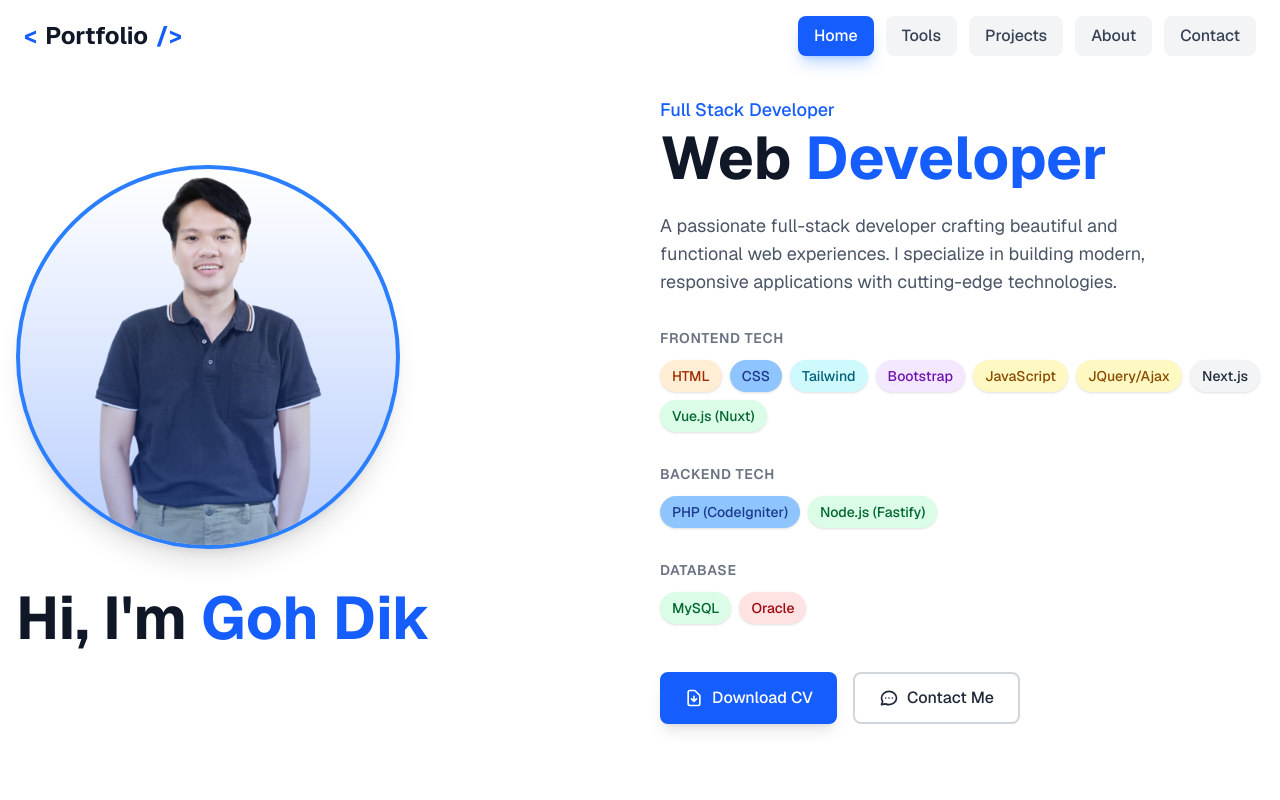
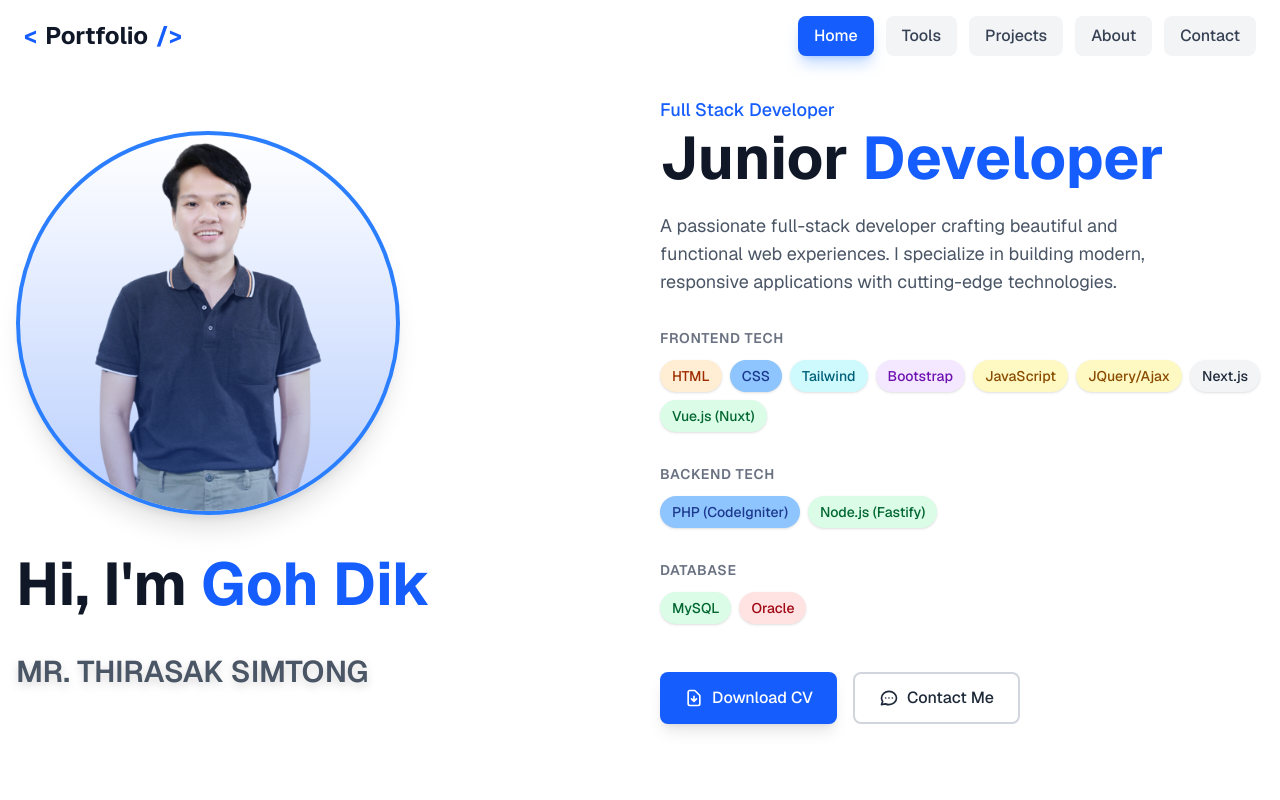
Before and after one commit to gohdick/my-portfolio-spa, a Next.js app: page / in a window 1280 px wide. Shown: the top 800 px of the page. Built offline with nearby package versions, Linux system fonts and the light colour scheme; a web font is replaced by a local one.

Commit message:
✨ Update project all file

```diff
--- a/components/About.jsx
+++ b/components/About.jsx
@@ -67,9 +67,9 @@ export default function About() {
               <div className="space-y-6">
                 <div className="relative pl-8 border-l-2 border-blue-600 dark:border-blue-400">
                   <div className="absolute w-4 h-4 bg-blue-600 dark:bg-blue-400 rounded-full -left-[9px] top-0"></div>
-                  <h4 className="text-lg font-bold">Full Stack Web Developer</h4>
+                  <h4 className="text-lg font-bold">Junior Developer</h4>
                   <p className="text-blue-600 dark:text-blue-400">BIZPOTENTIAL • Present</p>
-                  <p className="mt-2 text-gray-600 dark:text-gray-300">Developing web applications using PHP, CodeIgniter, MySQL, Oracle, JavaScript, jQuery, and Bootstrap.</p>
+                  <p className="mt-2 text-gray-600 dark:text-gray-300">Developing web applications using PHP (CodeIgniter), MySQL, Oracle, JavaScript, jQuery, and Bootstrap.</p>
                 </div>
               </div>
             </div>
--- a/components/Contact.jsx
+++ b/components/Contact.jsx
@@ -116,11 +116,7 @@ export default function Contact() {
                     <path d="M8 0C3.58 0 0 3.58 0 8c0 3.54 2.29 6.53 5.47 7.59.4.07.55-.17.55-.38 0-.19-.01-.82-.01-1.49-2.01.37-2.53-.49-2.69-.94-.09-.23-.48-.94-.82-1.13-.28-.15-.68-.52-.01-.53.63-.01 1.08.58 1.23.82.72 1.21 1.87.87 2.33.66.07-.52.28-.87.51-1.07-1.78-.2-3.64-.89-3.64-3.95 0-.87.31-1.59.82-2.15-.08-.2-.36-1.02.08-2.12 0 0 .67-.21 2.2.82.64-.18 1.32-.27 2-.27.68 0 1.36.09 2 .27 1.53-1.04 2.2-.82 2.2-.82.44 1.1.16 1.92.08 2.12.51.56.82 1.27.82 2.15 0 3.07-1.87 3.75-3.65 3.95.29.25.54.73.54 1.48 0 1.07-.01 1.93-.01 2.2 0 .21.15.46.55.38A8.012 8.012 0 0 0 16 8c0-4.42-3.58-8-8-8z"/>
                   </svg>
                 </a>
-                <a href="https://www.linkedin.com/in/%E0%B8%98%E0%B8%B5%E0%B8%A3%E0%B8%A8%E0%B8%B1%E0%B8%81%E0%B8%94%E0%B8%B4%E0%B9%8C-%E0%B8%AA%E0%B8%B4%E0%B8%A1%E0%B8%97%E0%B8%AD%E0%B8%87-a042aa250/?trk=opento_sprofile_topcard" target="_blank" className="bg-gray-100 dark:bg-gray-800 p-3 rounded-full hover:bg-blue-100 dark:hover:bg-blue-900/30 transition-colors">
-                  <svg xmlns="http://www.w3.org/2000/svg" width="20" height="20" fill="currentColor" className="text-blue-600 dark:text-blue-400" viewBox="0 0 16 16">
-                    <path d="M0 1.146C0 .513.526 0 1.175 0h13.65C15.474 0 16 .513 16 1.146v13.708c0 .633-.526 1.146-1.175 1.146H1.175C.526 16 0 15.487 0 14.854V1.146zm4.943 12.248V6.169H2.542v7.225h2.401zm-1.2-8.212c.837 0 1.358-.554 1.358-1.248-.015-.709-.52-1.248-1.342-1.248-.822 0-1.359.54-1.359 1.248 0 .694.521 1.248 1.327 1.248h.016zm4.908 8.212V9.359c0-.216.016-.432.08-.586.173-.431.568-.878 1.232-.878.869 0 1.216.662 1.216 1.634v3.865h2.401V9.25c0-2.22-1.184-3.252-2.764-3.252-1.274 0-1.845.7-2.165 1.193v.025h-.016a5.54 5.54 0 0 1 .016-.025V6.169h-2.4c.03.678 0 7.225 0 7.225h2.4z"/>
-                  </svg>
-                </a>
+
                 <a href="https://www.facebook.com/thirasak.simtong.2025/" target="_blank" className="bg-gray-100 dark:bg-gray-800 p-3 rounded-full hover:bg-blue-100 dark:hover:bg-blue-900/30 transition-colors">
                   <svg xmlns="http://www.w3.org/2000/svg" width="20" height="20" fill="currentColor" className="text-blue-600 dark:text-blue-400" viewBox="0 0 25 25">
                   <path d="M22.675 0h-21.35C.6 0 0 .6 0 1.337v21.326C0 23.4.6 24 1.325 24H12.82v-9.294H9.692V11.01h3.128V8.413c0-3.1 1.894-4.788 4.66-4.788 1.325 0 2.464.099 2.797.143v3.24l-1.918.001c-1.504 0-1.796.715-1.796 1.763v2.312h3.59l-.467 3.696h-3.123V24h6.116C23.4 24 24 23.4 24 22.663V1.337C24 .6 23.4 0 22.675 0z"/>
--- a/components/Home.jsx
+++ b/components/Home.jsx
@@ -1,12 +1,29 @@
 // components/Home.jsx
 "use client";
 
-import { useEffect, useRef, useState } from 'react';
+import React, { useRef, useState, useEffect } from "react";
 import { fadeIn, slideIn, staggerItems } from '../utils/motion';
 import { motion, useSpring, useMotionValue } from 'framer-motion';
 
 
 export default function Home() {
+  // Typewriter effect for real name
+  const realName = "MR. THIRASAK SIMTONG";
+  const [typedName, setTypedName] = useState("");
+  const [isClient, setIsClient] = useState(false);
+  useEffect(() => {
+    setIsClient(true);
+  }, []);
+  useEffect(() => {
+    if (!isClient) return;
+    let i = 0;
+    const timer = setInterval(() => {
+      setTypedName(realName.slice(0, i + 1));
+      i++;
+      if (i === realName.length) clearInterval(timer);
+    }, 60);
+    return () => clearInterval(timer);
+  }, [isClient]);
   // Draggable icon with spring physics
   const dragConstraints = useRef(null);
   const x = useMotionValue(0);
@@ -195,7 +212,22 @@ export default function Home() {
             >
               Hi, I'm <span className="text-blue-600 dark:text-blue-400">Goh Dik</span>
             </motion.h1>
+
+            {/* Typewriter Effect for Real Name */}
+            {isClient && (
+              <motion.p
+                initial={{ opacity: 0, y: -10 }}
+                animate={{ opacity: 1, y: 0 }}
+                transition={{ duration: 0.6, delay: 0.2 }}
+                className="text-3xl md:text-3xl text-gray-600 dark:text-gray-300 font-semibold mt-0 drop-shadow-lg"
+              >
+                {typedName}
+                <span className="animate-pulse"></span>
+              </motion.p>
+            )}
+
           </div>
+
 
           {/* Content */}
           <div className="space-y-6 text-center lg:text-left">
@@ -212,7 +244,7 @@ export default function Home() {
                 animate={{ opacity: 1, x: 0 }}
                 transition={{ delay: 0.3 }}
                 className="text-4xl md:text-5xl lg:text-6xl font-bold mt-1">
-                <span className="text-gray-900 dark:text-white">Web </span>
+                <span className="text-gray-900 dark:text-white">Junior </span>
                 <span className="text-blue-600 dark:text-blue-400">Developer</span>
               </motion.h1>
             </div>
```
